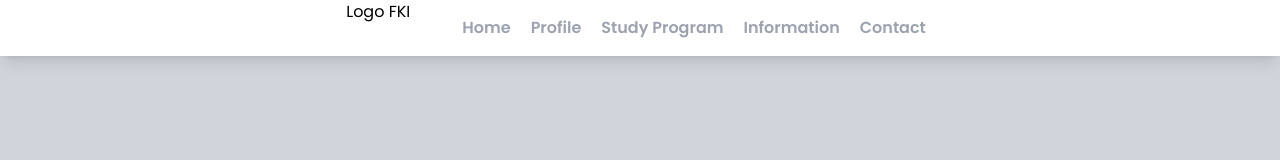
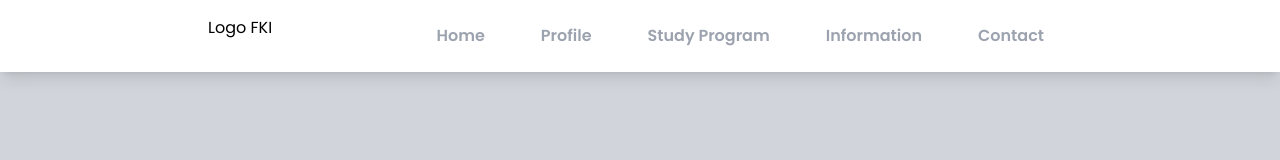
Before and after one commit to letdummy/swp-fki, a website: page public/index.html in a window 1280 px wide. Drawn offline with Linux system fonts and the light colour scheme.

```diff
--- a/public/index.html
+++ b/public/index.html
@@ -15,21 +15,25 @@
    </head>
    <body class="bg-gray-300">
      <!-- Navbar  -->
-      <nav class="bg-white shadow-lg">
+      <nav class="bg-white shadow-lg py-4">
          <div class="max-w-8xl mx-auto px-4">
-            <div class="flex justify-center">
-               <div class="flex justify-between space-x-11">
+            <div class="flex ">
+               <div class="flex justify-between w-screen px-5 lg:px-24 xl:px-48 ">
                   <div>
                      <h1>Logo FKI</h1>
                   </div>
                   <!-- navabar item primary -->
                   <div class="hidden md:flex items-center space-x-1">
-                     <a href="" class="py-4 px-2 border-blue-800 text-gray-400 font-semibold">Home</a>
-                     <a href="" class="py-4 px-2 border-blue-800 text-gray-400 font-semibold">Profile</a>
-                     <a href="" class="py-4 px-2 border-blue-800 text-gray-400 font-semibold">Study Program</a>
-                     <a href="" class="py-4 px-2 border-blue-800 text-gray-400 font-semibold">Information</a>
-                     <a href="" class="py-4 px-2 border-blue-800 text-gray-400 font-semibold">Contact</a>
+                     <ul class="flex flex-row ">
+                        <li class="border-blue-800 text-gray-400 font-semibold hover:bg-blue-900  hover:text-gray-200 px-4 py-2 mx-3 rounded"><a href="" >Home</a></li>
+                        <li class="border-blue-800 text-gray-400 font-semibold hover:bg-blue-900  hover:text-gray-200 px-4 py-2 mx-3 rounded"><a href="" >Profile</a></li>
+                        <li class="border-blue-800 text-gray-400 font-semibold hover:bg-blue-900  hover:text-gray-200 px-4 py-2 mx-3 rounded"><a href="" >Study Program</a></li>
+                        <li class="border-blue-800 text-gray-400 font-semibold hover:bg-blue-900  hover:text-gray-200 px-4 py-2 mx-3 rounded"><a href="" >Information</a></li>
+                        <li class="border-blue-800 text-gray-400 font-semibold hover:bg-blue-900  hover:text-gray-200 px-4 py-2 mx-3 rounded"><a href="" >Contact</a></li>
+
+                     </ul>
                </div>
+            </div>
                <!-- Mobile menu  -->
                <div class="md:hidden flex items-center">
                   <button class="outline-none mobile-menu-button">
@@ -46,7 +50,6 @@
                         <path d="M4 6h16M4 12h16M4 18h16"></path>
                      </svg>
                   </button>
-               </div>
             </div>
          </div>
          <!-- Mobile menu -->
```
Also changed, not shown: public/style/style.css.
